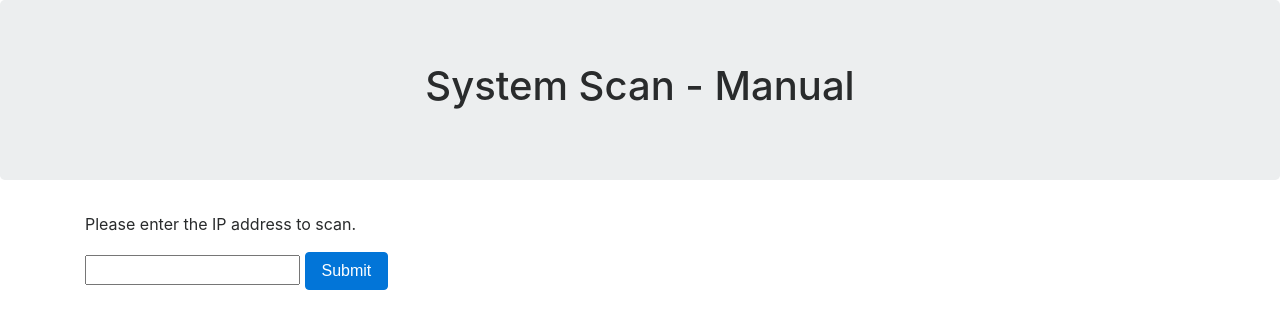
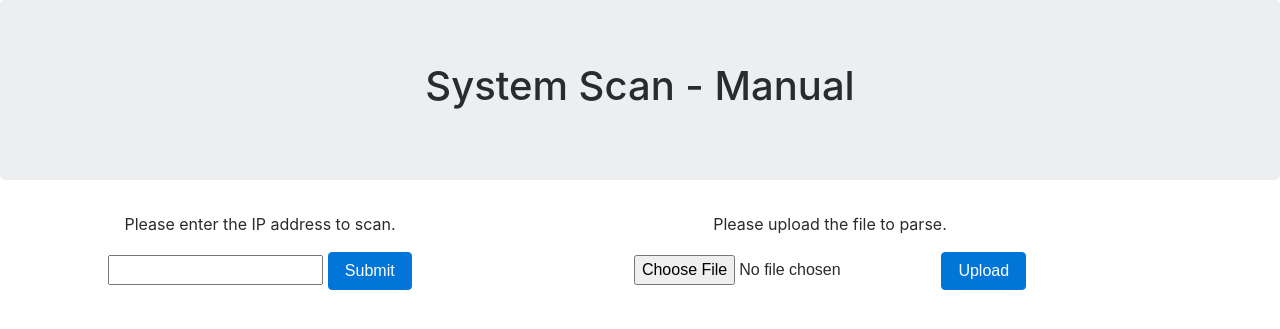
Before and after one commit to Mattsky/spruce, a Django app: page /first_app/scan/ in a window 1280 px wide. Shown: the top 329 px of the page. Run offline with Django 3.2, Linux system fonts and the light colour scheme; some libraries are stand-ins or nearby versions.

Commit message:
Starting work on file upload in scan page

```diff
--- a/first_app/views.py
+++ b/first_app/views.py
@@ -134,13 +134,13 @@ def scan(request):
     try:
 
         if request.method == "POST":
+            if 'address' in request.POST.keys() and request.POST['address']:
+                scan_address = request.POST['address']
+                print(scan_address)
 
-            scan_address = request.POST['address']
-            print(scan_address)
-
-            rescan(scan_address, TEST_USER, KEYFILE)
-            messages.success(request, 'Scan successful - details added.')
-            return render(request, 'first_app/scan.html')
+                rescan(scan_address, TEST_USER, KEYFILE)
+                messages.success(request, 'Scan successful - details added.')
+                return render(request, 'first_app/scan.html')
 
 
         return render(request,'first_app/scan.html')
--- a/templates/first_app/installed.html
+++ b/templates/first_app/installed.html
@@ -27,7 +27,7 @@
 				<tr>
 					<td>{{ package.package }}</td>
 					<td>{{ package.currentver }}</td>
-					<td><input name="package" value="{{ package.package }}" type="submit"></td>
+					<td><div class="text-center"><input name="package" class="btn btn-primary" value="{{ package.package }}" type="submit"></div></td>
 					<td><div class="material-switch pull-right"><input id="{{ package.package }}" type="checkbox" name="package" value="{{ package.package }}"><label for="{{ package.package }}" class="label-success"></label></div></td>
 				</tr>
 				{% endfor %}
--- a/templates/first_app/scan.html
+++ b/templates/first_app/scan.html
@@ -19,7 +19,9 @@
 		</div>
 		{% endif %}
 
-		<div class="container">
+		<div class="container text-center">
+		<div class="row">
+		<div class="col-md-4">
 			<form method="POST">
 			<p>Please enter the IP address to scan.</p>
 			<input type="text" name="address" required pattern="((^|\.)((25[0-5])|(2[0-4]\d)|(1\d\d)|([1-9]?\d))){4}$" oninvalid="setCustomValidity('Please enter a valid IPv4 address.')">
@@ -28,5 +30,18 @@
 			</form>
 		</div>
 
+<!--  Use this for upload stuff: https://simpleisbetterthancomplex.com/tutorial/2016/08/01/how-to-upload-files-with-django.html   -->
+
+		<div class="col-md-8">
+                        <form method="POST" enctype="multipart/form-data">
+                        <p>Please upload the file to parse.</p>
+                        <input type="file" name="uploadFile">
+                        <button type="submit" class="btn btn-primary" value="Upload">Upload</button>
+                        {% csrf_token %}
+                        </form>
+                </div>
+		</div>
+		</div>
+
 	</body>
 </html>
```
Also changed, not shown: static/css/bootstrap.css.
